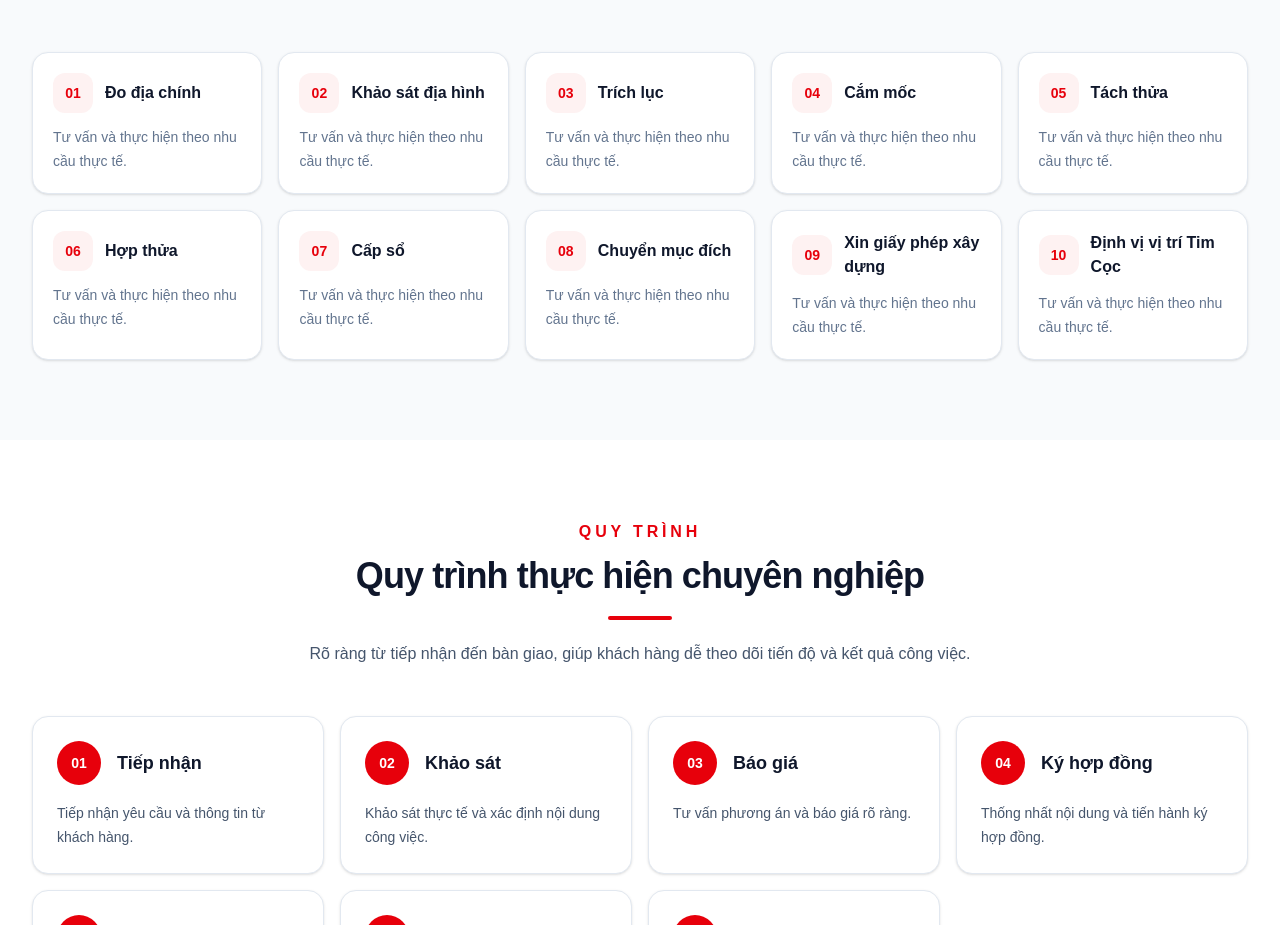
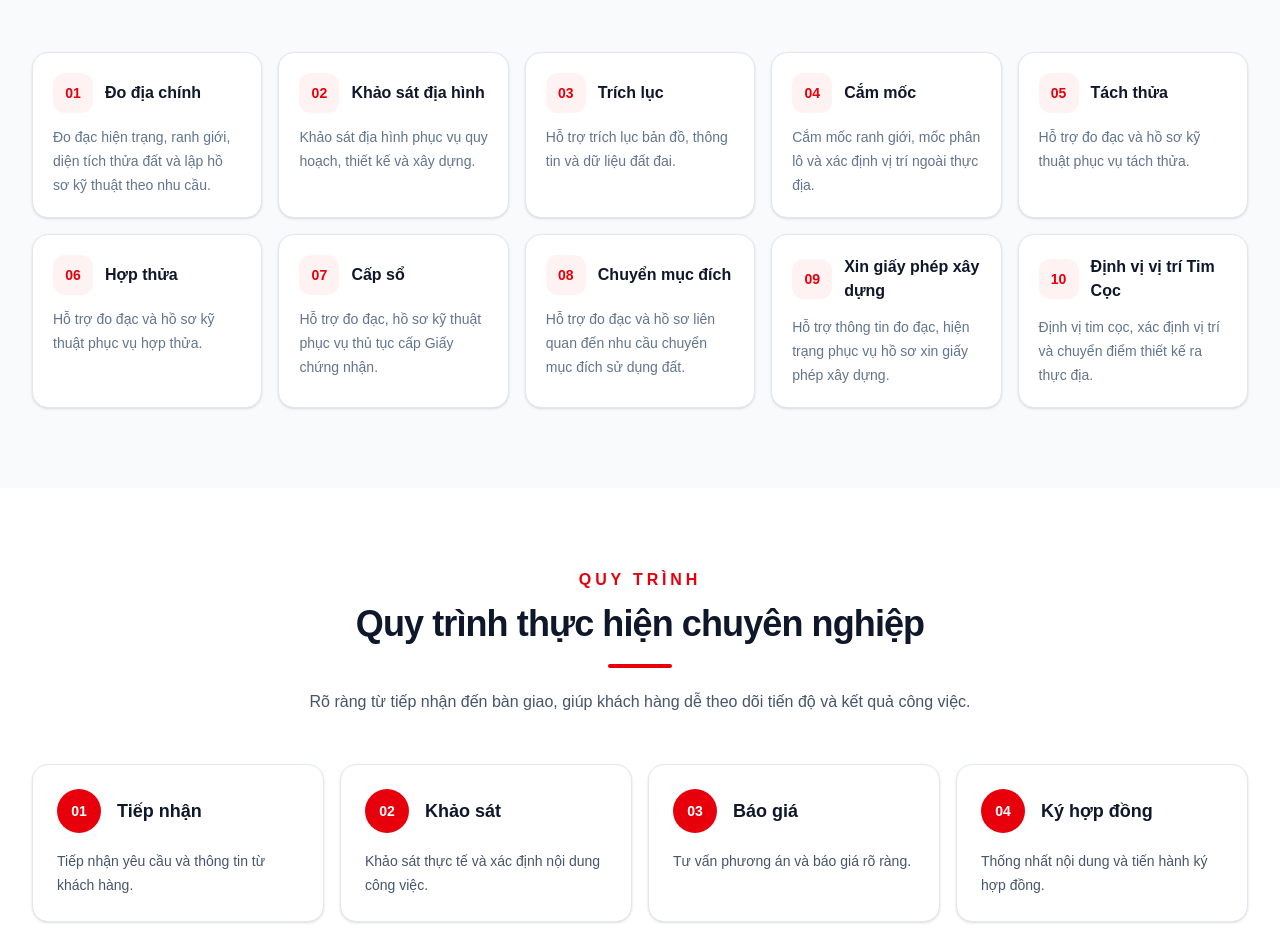
Before and after one commit to Dodacdiatinh/websitediatinhtamquan, a Next.js app: page / in a window 1280 px wide. Shown: the part 1688-2613 px from the top of the page. Built offline with nearby package versions, Linux system fonts and the light colour scheme.

Commit message:
Improve service SEO content

```diff
--- a/app/page.tsx
+++ b/app/page.tsx
@@ -1,14 +1,14 @@
 const services = [
-  "Đo địa chính",
-  "Khảo sát địa hình",
-  "Trích lục",
-  "Cắm mốc",
-  "Tách thửa",
-  "Hợp thửa",
-  "Cấp sổ",
-  "Chuyển mục đích",
-  "Xin giấy phép xây dựng",
-  "Định vị vị trí Tim Cọc",
+  { name: "Đo địa chính", description: "Đo đạc hiện trạng, ranh giới, diện tích thửa đất và lập hồ sơ kỹ thuật theo nhu cầu." },
+  { name: "Khảo sát địa hình", description: "Khảo sát địa hình phục vụ quy hoạch, thiết kế và xây dựng." },
+  { name: "Trích lục", description: "Hỗ trợ trích lục bản đồ, thông tin và dữ liệu đất đai." },
+  { name: "Cắm mốc", description: "Cắm mốc ranh giới, mốc phân lô và xác định vị trí ngoài thực địa." },
+  { name: "Tách thửa", description: "Hỗ trợ đo đạc và hồ sơ kỹ thuật phục vụ tách thửa." },
+  { name: "Hợp thửa", description: "Hỗ trợ đo đạc và hồ sơ kỹ thuật phục vụ hợp thửa." },
+  { name: "Cấp sổ", description: "Hỗ trợ đo đạc, hồ sơ kỹ thuật phục vụ thủ tục cấp Giấy chứng nhận." },
+  { name: "Chuyển mục đích", description: "Hỗ trợ đo đạc và hồ sơ liên quan đến nhu cầu chuyển mục đích sử dụng đất." },
+  { name: "Xin giấy phép xây dựng", description: "Hỗ trợ thông tin đo đạc, hiện trạng phục vụ hồ sơ xin giấy phép xây dựng." },
+  { name: "Định vị vị trí Tim Cọc", description: "Định vị tim cọc, xác định vị trí và chuyển điểm thiết kế ra thực địa." },
 ];
 
 const steps = [
@@ -93,12 +93,12 @@ export default function Home() {
           <SectionHeading eyebrow="Dịch vụ" title="Dịch vụ Đo Đạc & Đất Đai" description="Các dịch vụ thiết thực, tập trung vào nhu cầu đo đạc, khảo sát và hoàn thiện hồ sơ của khách hàng." />
           <div className="grid gap-4 sm:grid-cols-2 lg:grid-cols-5">
             {services.map((service, index) => (
-              <div key={service} className="group rounded-2xl border border-slate-200 bg-white p-5 shadow-sm transition duration-300 hover:-translate-y-1 hover:border-red-200 hover:shadow-md">
+              <div key={service.name} className="group rounded-2xl border border-slate-200 bg-white p-5 shadow-sm transition duration-300 hover:-translate-y-1 hover:border-red-200 hover:shadow-md">
                 <div className="flex items-center gap-3">
                   <span className="flex h-10 w-10 shrink-0 items-center justify-center rounded-xl bg-red-50 text-sm font-extrabold text-red-600">{String(index + 1).padStart(2, '0')}</span>
-                  <h3 className="text-base font-bold leading-6 text-slate-900 group-hover:text-red-600">{service}</h3>
+                  <h3 className="text-base font-bold leading-6 text-slate-900 group-hover:text-red-600">{service.name}</h3>
                 </div>
-                <p className="mt-3 text-sm leading-6 text-slate-500">Tư vấn và thực hiện theo nhu cầu thực tế.</p>
+                <p className="mt-3 text-sm leading-6 text-slate-500">{service.description}</p>
               </div>
             ))}
           </div>
```
